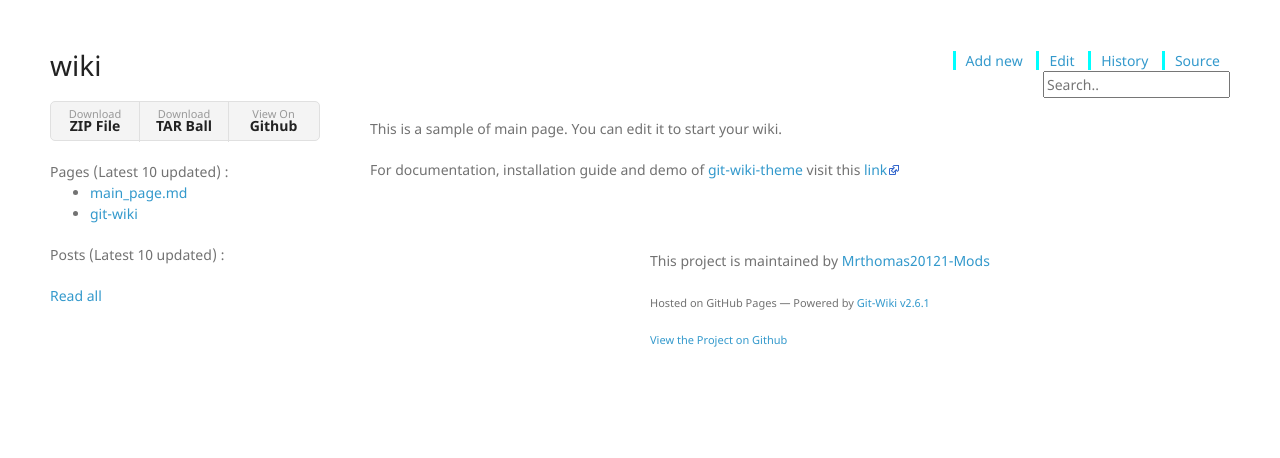
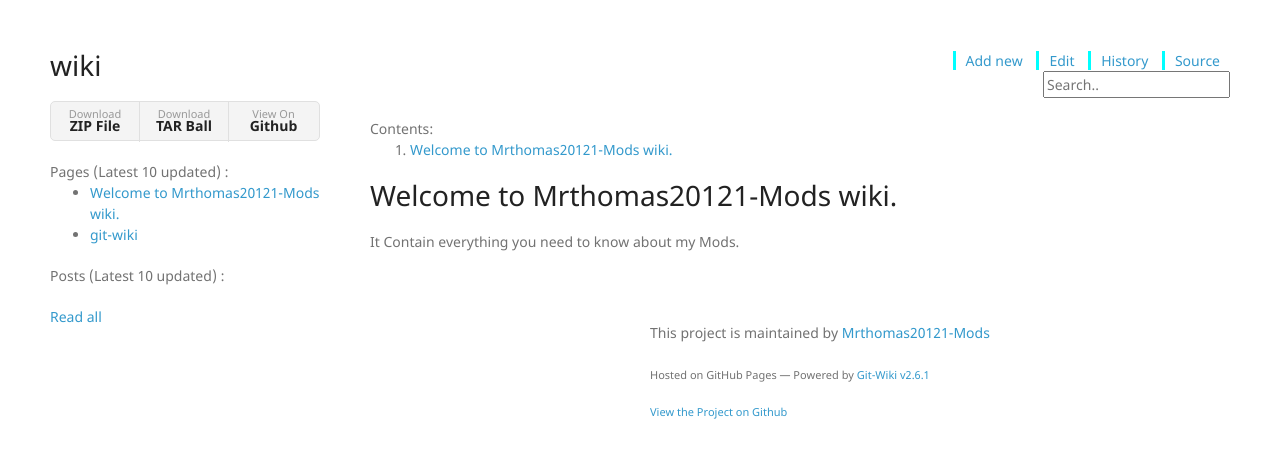
Before and after one commit to Mrthomas20121-Mods/wiki, a Jekyll site: the page built from wiki/main_page.md, in a window 1280 px wide. Shown: the top 458 px of the page. Built offline with Jekyll 4.4.1, drawn with Linux system fonts in a browser that asks for light colours; nearby versions of some CDN libraries; our own code applies the rules of GitHub Pages for plain Markdown files.

Commit message:
another thing

```diff
--- a/wiki/main_page.md
+++ b/wiki/main_page.md
@@ -2,6 +2,6 @@
 redirect_from: "/"
 ---
 
-This is a sample of main page. You can edit it to start your wiki.
+# Welcome to Mrthomas20121-Mods wiki.
 
-For documentation, installation guide and demo of [git-wiki-theme](git-wiki-theme) visit this [link](http://drassil.github.io/git-wiki/)
+It Contain everything you need to know about my Mods.
```
